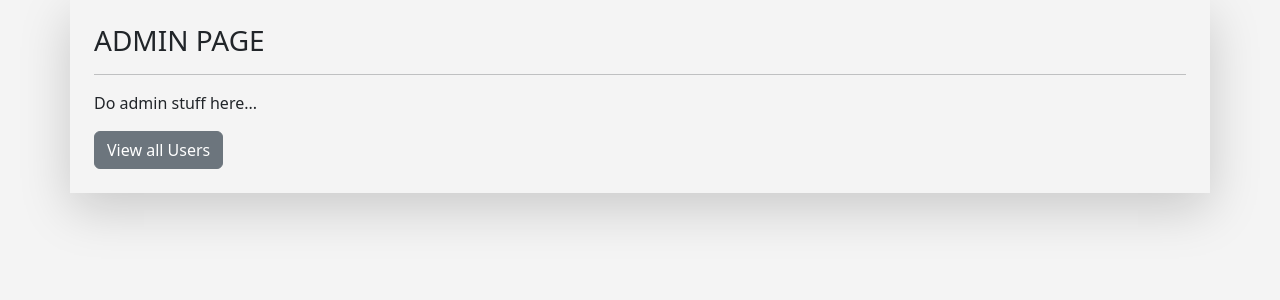
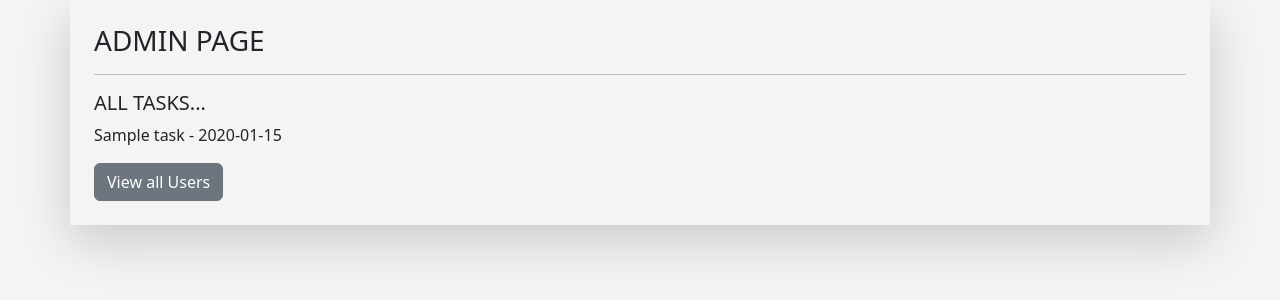
Before and after one commit to atharkn7/toodoo, a Flask app: page /admin/dashboard in a window 1280 px wide. Shown: the part 56-356 px from the top of the page. Run offline with Flask 3, Linux system fonts and the light colour scheme; a user stored in the database is signed in; tables that the repository leaves empty hold one stand-in row (values such as "Sample post").

Commit message:
Partially working Add tasks

```diff
--- a/toodoo/routes.py
+++ b/toodoo/routes.py
@@ -74,7 +74,8 @@ def add_user():
 @main_bp.route('/admin/dashboard')
 @login_required
 def admin_dashboard():
-    return render_template('admin/admin_dashboard.html')
+    tasks = Tasks.query.all()
+    return render_template('admin/admin_dashboard.html', tasks=tasks)
 
 # Admin - Dashboard
 @main_bp.route('/admin/users')
@@ -265,7 +266,8 @@ def task_create():
             title=form.title.data,
             notes=form.notes.data,
             due_date=due_date,
-            due_time=due_time
+            due_time=due_time,
+            user_id=current_user.id
         )
 
         # Adding to DB
@@ -288,7 +290,7 @@ def task_detail(id):
 @main_bp.route('/user/tasks')
 def task_list():
     # Getting all tasks for current user
-    tasks = current_user.tasks
+    tasks = Tasks.query.filter_by(user_id=current_user.id).all()
 
     return render_template('tasks/task_list.html', tasks=tasks)
 
--- a/toodoo/templates/admin/admin_dashboard.html
+++ b/toodoo/templates/admin/admin_dashboard.html
@@ -5,7 +5,18 @@
 <div class="container p-4 shadow-lg">
     <h3>ADMIN PAGE</h3>
     <hr>
-    <p>Do admin stuff here...</p>
+    <h5>ALL TASKS...</h5>
+
+    {% for task in tasks %}
+
+    <p>{{ task.title }} - {{ task.due_date }}</p>
+
+    {% else %}
+
+    <p>No tasks yet.</p>
+
+    {% endfor %}
+
     <a class="btn btn-secondary" href="{{ url_for('main.admin_manage_users') }}">View all Users</a>
 </div>
 
```
